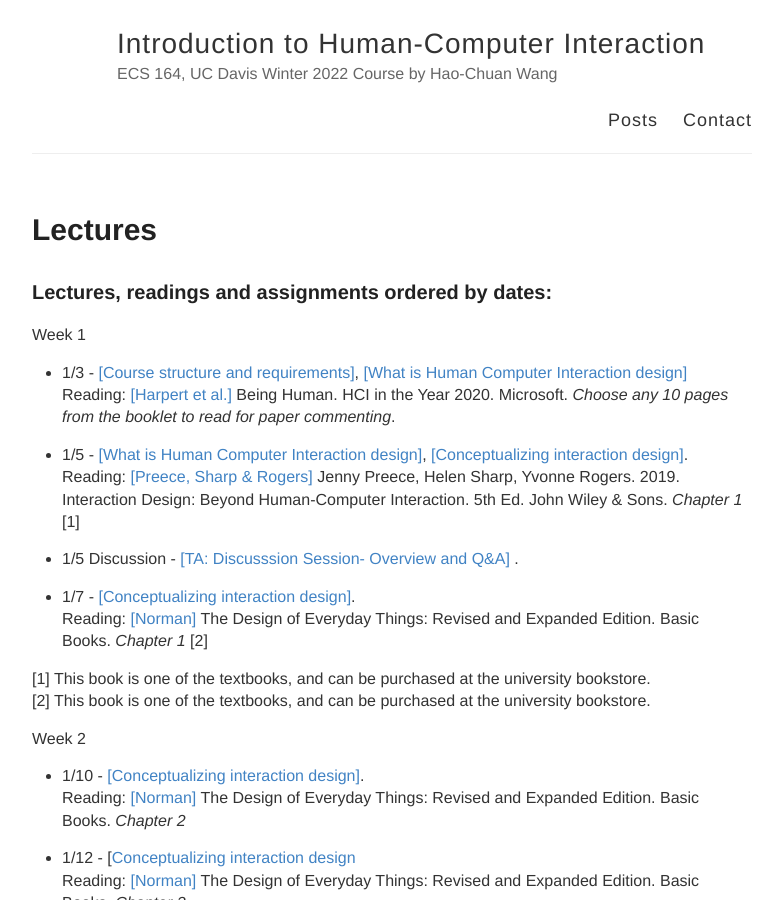
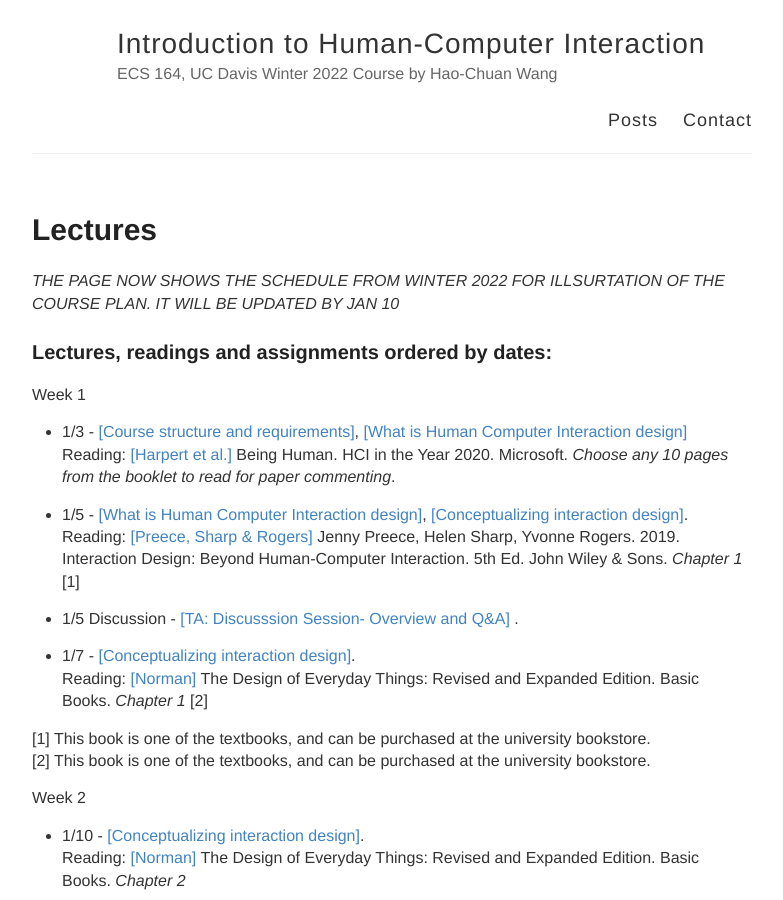
Before and after one commit to hciwang/hciwang.github.io, a Jekyll site: the page built from _posts/2022-1-1-lectures.md, in a window 1280 px wide and 900 px high. Shown: the whole window, without its empty margins (248-1031 px from the left). Built offline with Jekyll 4.4.1, drawn with Linux system fonts in a browser that asks for light colours.

Commit message:
Update 2022-1-1-lectures.md

```diff
--- a/_posts/2022-1-1-lectures.md
+++ b/_posts/2022-1-1-lectures.md
@@ -4,6 +4,7 @@ title: Lectures
 permalink: /lectures/
 ---
 
+*THE PAGE NOW SHOWS THE SCHEDULE FROM WINTER 2022 FOR ILLSURTATION OF THE COURSE PLAN. IT WILL BE UPDATED BY JAN 10*
 ### Lectures, readings and assignments ordered by dates:
 Week 1
 - 1/3 - [[Course structure and requirements]](https://canvas.ucdavis.edu/courses/633616/files/folder/Lecture%20slides?preview=15218366), [[What is Human Computer Interaction design]](https://canvas.ucdavis.edu/courses/633616/files/folder/Lecture%20slides?preview=15218365)
```
